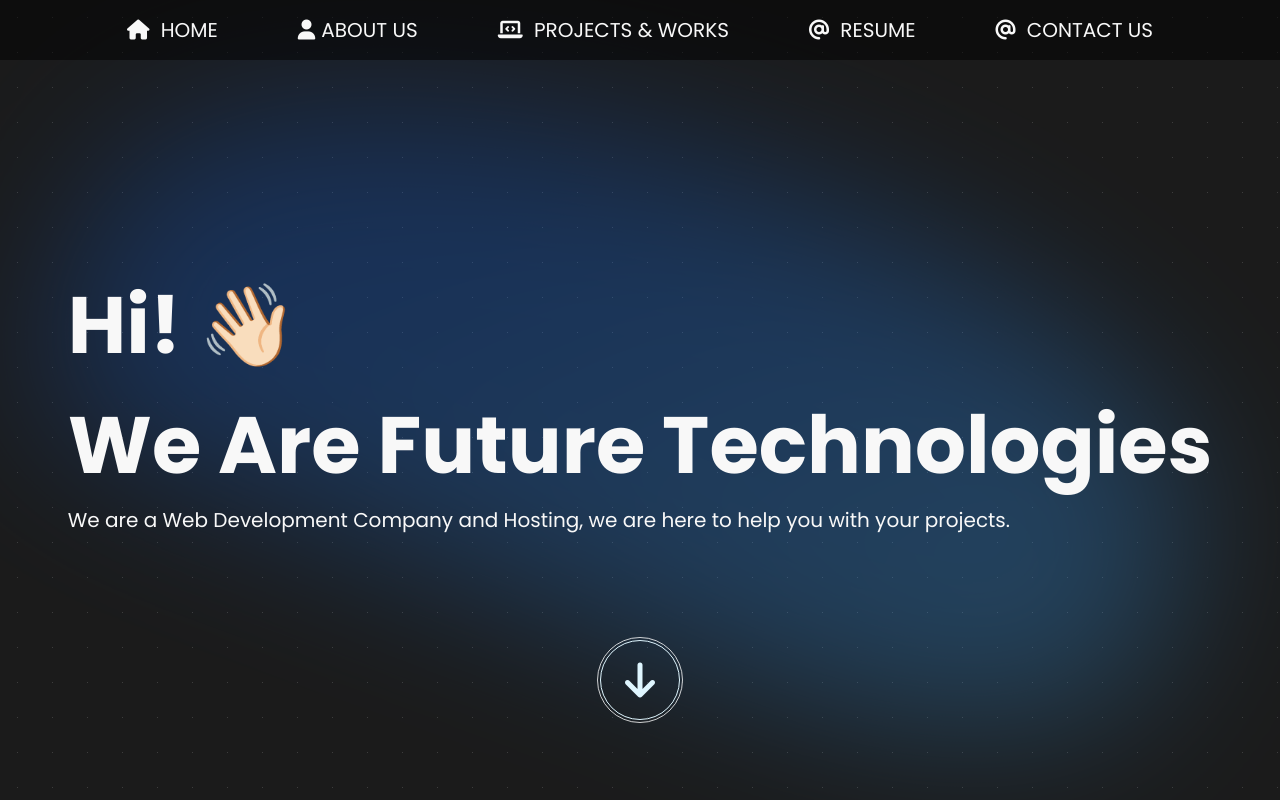
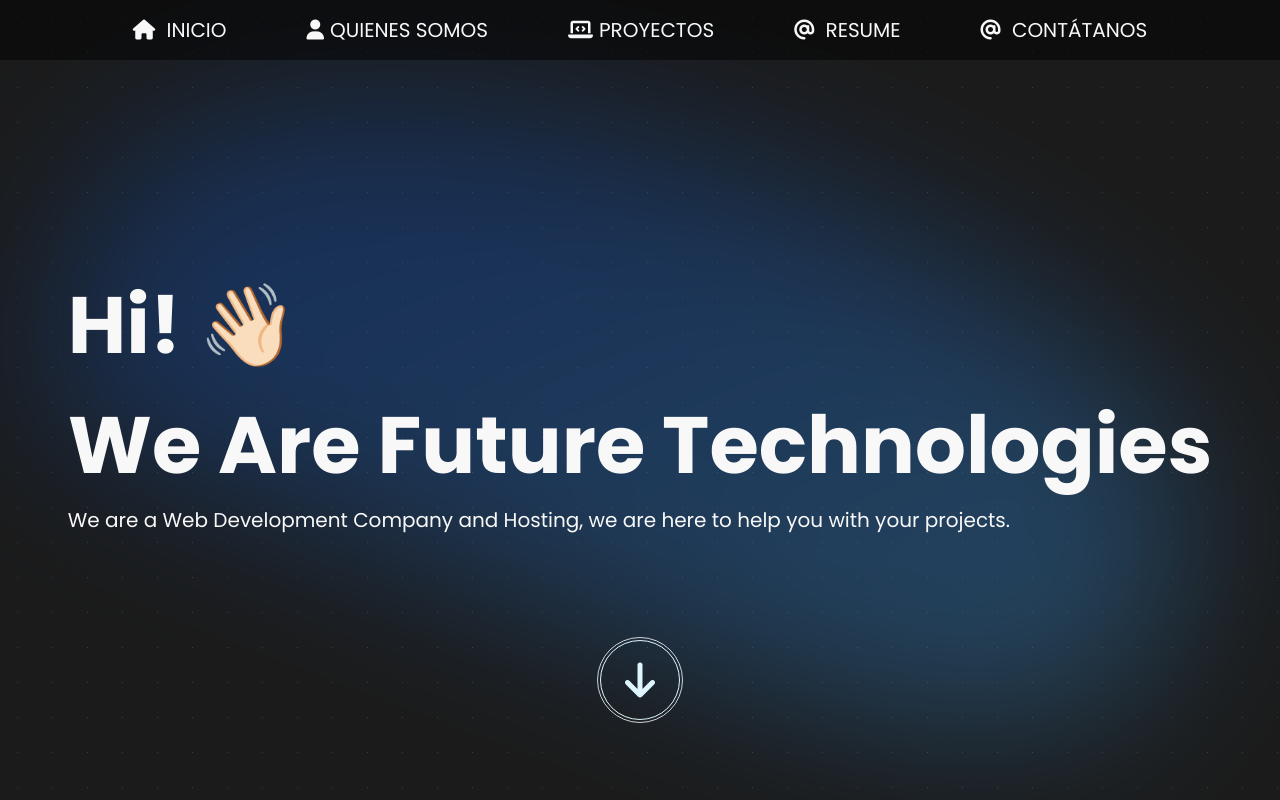
Before and after one commit to Future-TechnologiesCR/Portafolio2, a React (Vite) app: page / in a window 1280 px wide. Shown: the top 800 px of the page. Built offline with nearby package versions, Linux system fonts and the light colour scheme.

Commit message:
Traduci el header pero falta hacer cambios (Revisar comentarios)

```diff
--- a/src/Components/Header/Header.jsx
+++ b/src/Components/Header/Header.jsx
@@ -30,15 +30,12 @@ const Header = () => {
       <nav className="nav__desktop">
         <ul className="nav__links nav__links-desktop">
           <li>
-            {/* <NavLink to="/" exact activeClassName="active" className="nav__link nav__link-desktop">
-              <i className="fa-solid fa-house"></i> Home
-            </NavLink> */}
             <NavLink
               to="/#home"
               activeClassName="active"
               className="nav__link nav__link-desktop"
             >
-              <i className="fa-solid fa-house"></i> Home
+              <i className="fa-solid fa-house"></i> Inicio
             </NavLink>
           </li>
           <li>
@@ -50,7 +47,7 @@ const Header = () => {
               activeClassName="active"
               className="nav__link nav__link-desktop"
             >
-              <i className="fa-solid fa-user"></i>About Us
+              <i className="fa-solid fa-user"></i>Quienes somos
             </NavLink>
           </li>
           <li>
@@ -62,7 +59,7 @@ const Header = () => {
               activeClassName="active"
               className="nav__link nav__link-desktop"
             >
-              <i className="fa-solid fa-laptop-code"></i> Projects & Works
+              <i className="fa-solid fa-laptop-code"></i>Proyectos
             </NavLink>
           </li>
           <li>
@@ -72,19 +69,17 @@ const Header = () => {
               activeClassName="active"
               className="nav__link nav__link-desktop"
             >
+              {/* Eliminar seccion pero antes llevar la tarjeta de contactos al componente contacto */}
               <i className="fa-solid fa-at"></i> Resume
             </NavLink>
           </li>
           <li>
-            {/* <a href="#contact" className="nav__link nav__link-desktop">
-              <i className="fa-solid fa-at"></i> Contact Us
-            </a> */}
             <NavLink
               to="/#contact"
               activeClassName="active"
               className="nav__link nav__link-desktop"
             >
-              <i className="fa-solid fa-at"></i> Contact Us
+              <i className="fa-solid fa-at"></i> Cont&aacute;tanos
             </NavLink>
           </li>
         </ul>
@@ -108,7 +103,7 @@ const Header = () => {
               activeClassName="active"
               className="nav__link nav__link-mobile"
             >
-              Home
+              Inicio
             </NavLink>
           </li>
           <li>
@@ -117,7 +112,7 @@ const Header = () => {
               activeClassName="active"
               className="nav__link nav__link-mobile"
             >
-              About Us
+              Quienes somos
             </NavLink>
           </li>
           <li>
@@ -126,10 +121,11 @@ const Header = () => {
               activeClassName="active"
               className="nav__link nav__link-mobile"
             >
-              Projects & Works
+              Proyectos
             </NavLink>
           </li>
           <li>
+            {/* Eliminar de la hamburguesa */}
             <NavLink
               to="/#resume"
               activeClassName="active"
@@ -144,7 +140,7 @@ const Header = () => {
               activeClassName="active"
               className="nav__link nav__link-mobile"
             >
-              Contact Us
+              Cont&aacute;tanos
             </NavLink>
           </li>
         </ul>
```
